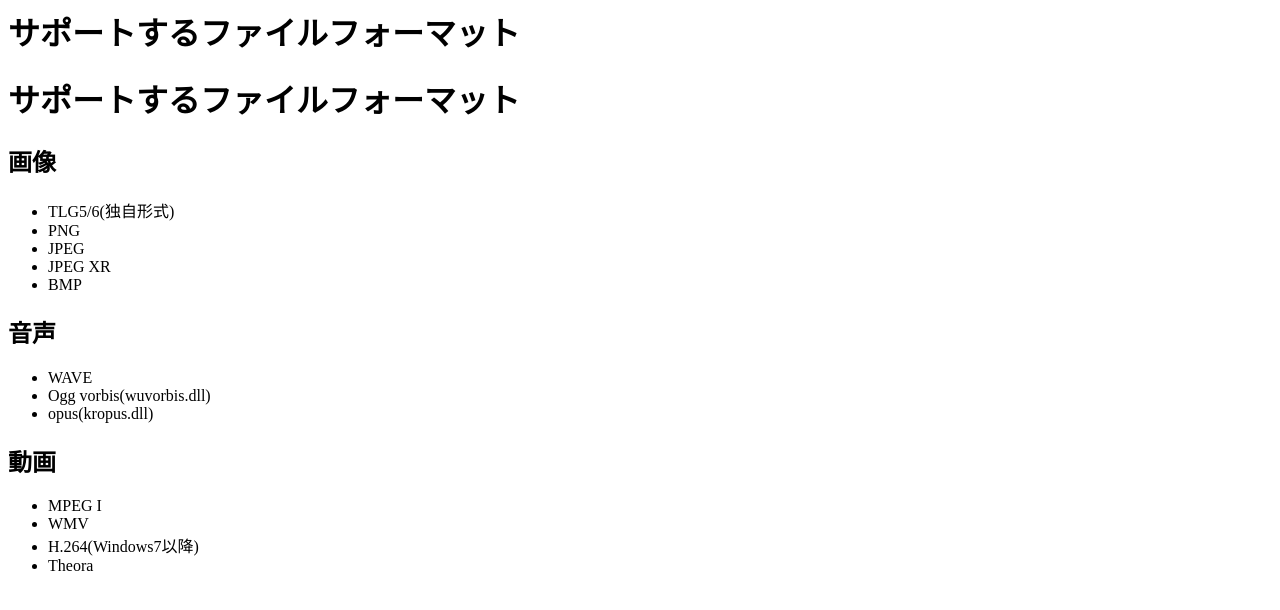
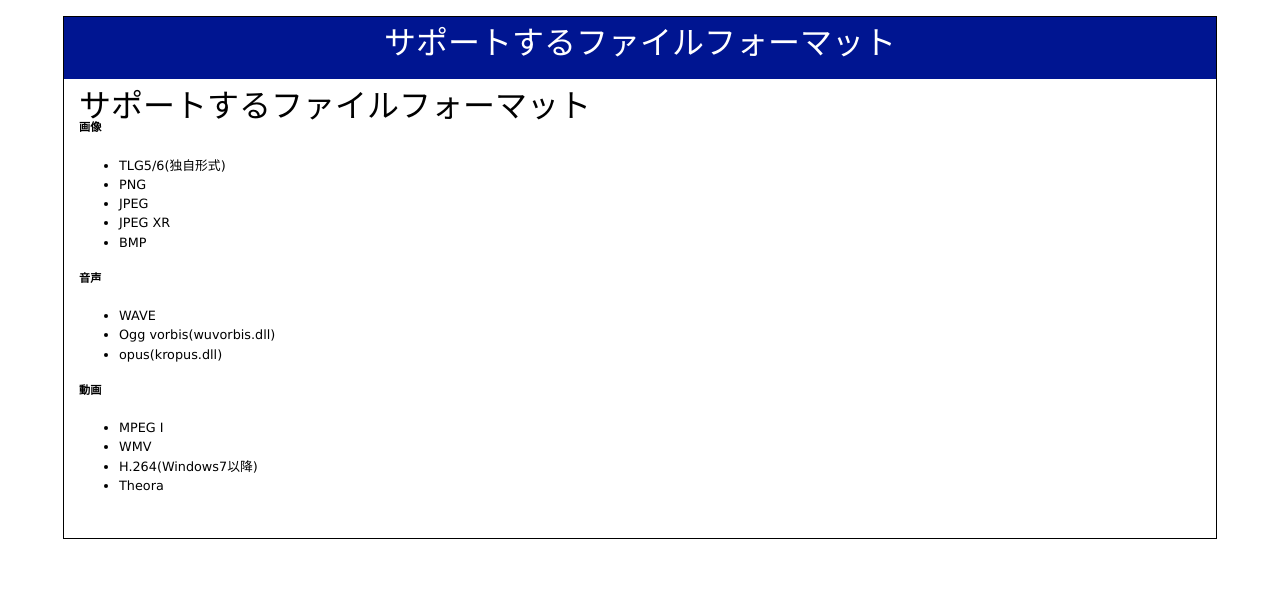
Before and after one commit to KimoriTama/documents, a Jekyll site: the page built from TJS2/fileformat.md, in a window 1280 px wide. Shown: the top 610 px of the page. Built offline with Jekyll 4.4.1, drawn with Linux system fonts in a browser that asks for light colours.

Commit message:
css指定を絶対パスに

```diff
--- a/_layouts/default.html
+++ b/_layouts/default.html
@@ -2,7 +2,7 @@
 <head>
 <meta http-equiv="Content-Type" content="text/html; charset=UTF-8">
 <title>{{page.title}}</title>
-<link rel="stylesheet" href="styles-site.css" type="text/css" />
+<link rel="stylesheet" href="http://krkrz.github.io/documents/styles-site.css" type="text/css" />
 </head>
 <body>
 <a name="top"></a>
```
